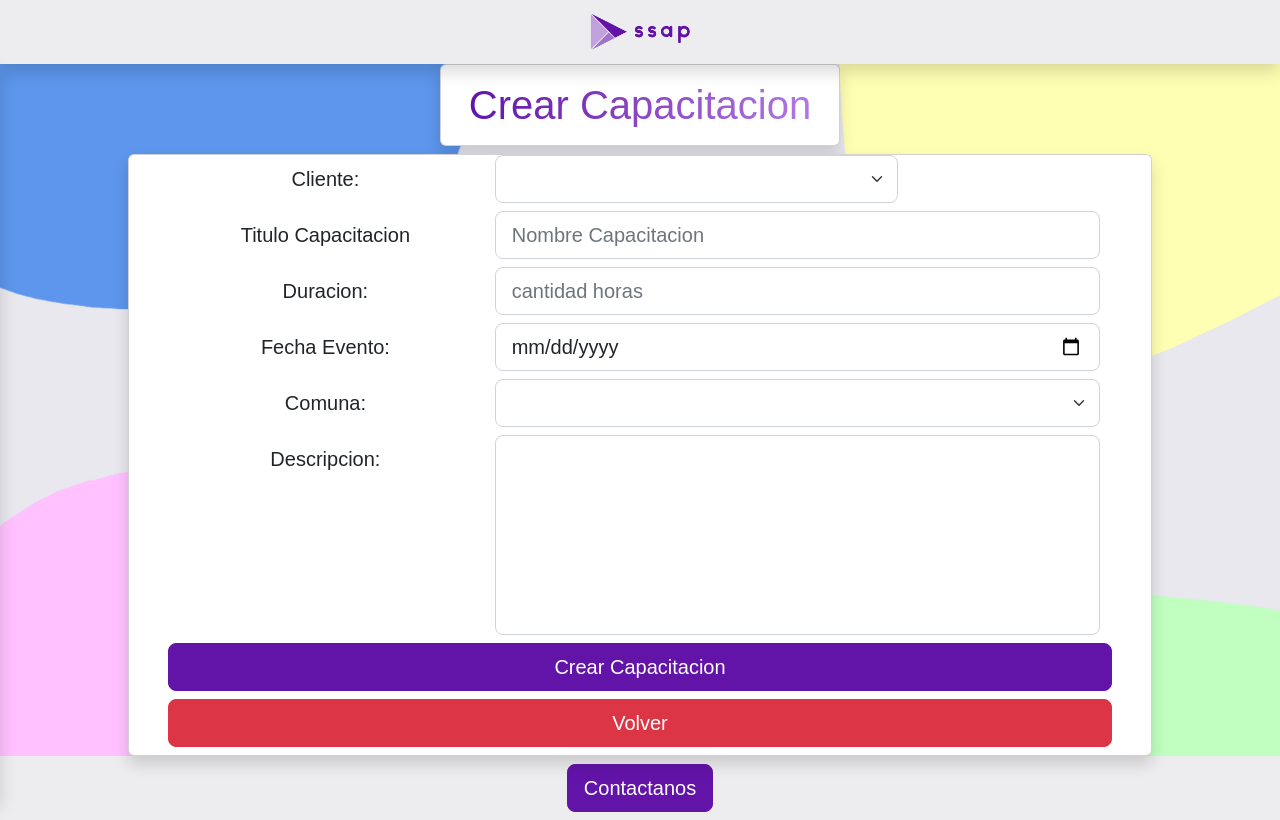
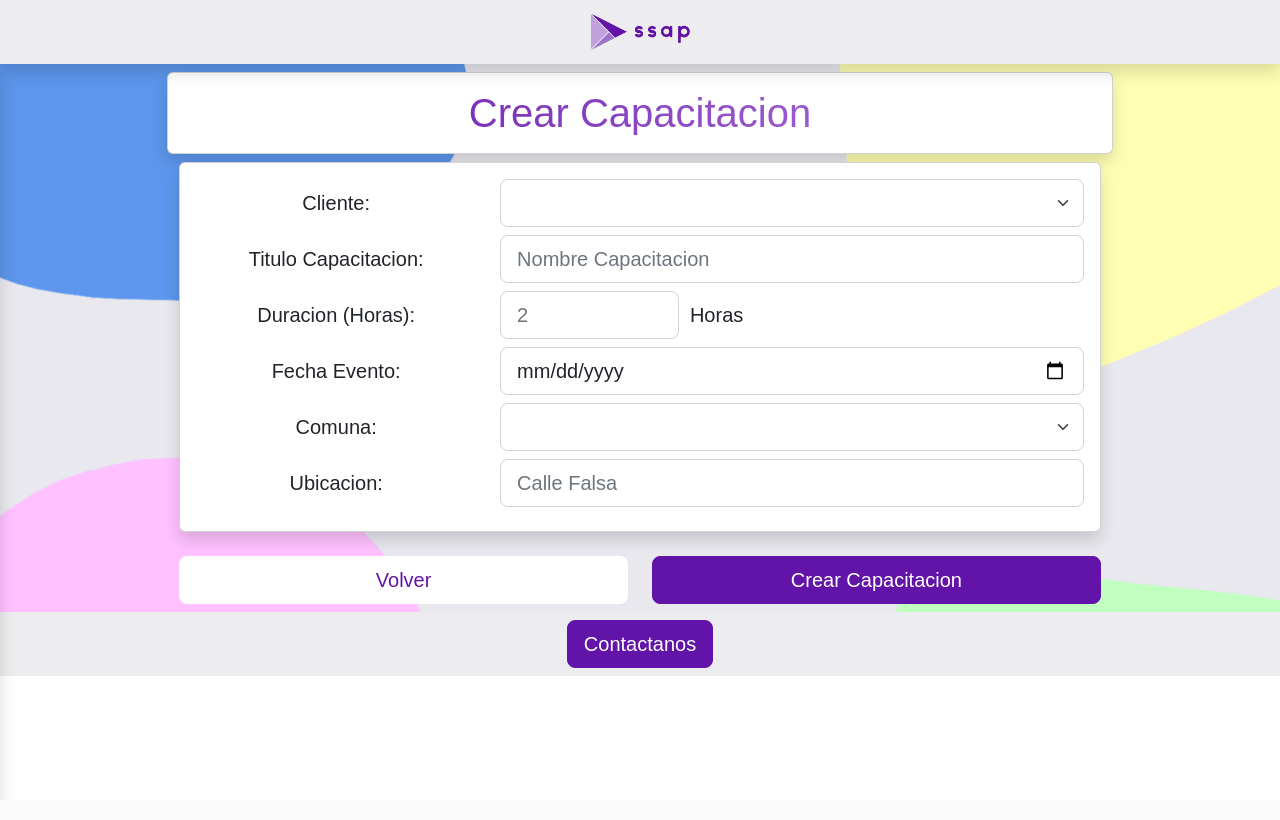
Before and after one commit to danielrojasrabael/Portafolio-Informatica-003D, a Django app: template SSAP_Web/SSAP/templates/SSAP/crearCapacitacion.html in a window 1280 px wide. After the commit the page ends 791 px from the top, so only its background shows below. Run offline with Django 4.2, Linux system fonts and the light colour scheme; the template is opened without the code that fills it, so the values that code supplies are empty; some web fonts are replaced.

Commit message:
Crear capacitación revamp
Se hicieron pequeños cambios en la ventana de crear capacitación

```diff
--- a/SSAP_Web/SSAP/templates/SSAP/crearCapacitacion.html
+++ b/SSAP_Web/SSAP/templates/SSAP/crearCapacitacion.html
@@ -4,9 +4,8 @@
 {%block contenido%}
 <div class="fondo-global">
     <div class="fondo-home">
-
         <div class="contenedor">
-
+            <div class="espacio">
                 {% for mensaje in messages %}
                     <div class="alert alert-danger alert-dismissible fade show col-sm-12" role="alert">
                         <strong>{{mensaje}}</strong>
@@ -14,6 +13,7 @@
                     </div>
                 {% endfor %}
 
+                <div style="text-align: center; width: 90%;">
                     <div class="row esp-input">
                         <div class="card">
                             <div class="card-body">
@@ -21,38 +21,32 @@
                             </div>
                         </div>
                     </div>
-            <h1> </h1>
-
-            <div class="panel-blanco-redondo">
-
-                <div style="text-align: center; width: 90%;">
-
-
+                    <form id="crearCapacitacion" action="" method="post">
+                        {%csrf_token%}
+                        <div class="card col-sm-12">
+                            <div class="card-body">
                                 <div class="row esp-input">
                                     <label for="nombre_empresa" class="col-sm-4 col-form-label col-form-label-lg">Cliente:</label>
                                     <div class="col-sm-8">
-                            <div class="col-sm-8">
                                         <select class="form-select form-select-lg"  name="nombre_empresa">
-                                    {{nombre_empresa | safe}}
                                         </select>
                                     </div>
                                 </div>
-                     </div>
 
-
-                    <form id="formCrear" action="" method="post">
-                        {%csrf_token%}
                                 <div class="row esp-input">
-                            <label for="nombre" class="col-sm-4 col-form-label col-form-label-lg">Titulo Capacitacion</label>
+                                    <label for="nombre" class="col-sm-4 col-form-label col-form-label-lg">Titulo Capacitacion:</label>
                                     <div class="col-sm-8">
                                         <input class="form-control form-control-lg" type="text" name="nombre" placeholder="Nombre Capacitacion"></input>
                                     </div>
                                 </div>
 
                                 <div class="row esp-input">
-                            <label for="duracion" class="col-sm-4 col-form-label col-form-label-lg">Duracion:</label>
+                                    <label for="duracion" class="col-sm-4 col-form-label col-form-label-lg">Duracion (Horas):</label>
                                     <div class="col-sm-8">
-                                <input class="form-control form-control-lg" type="text" placeholder="cantidad horas" name="duracion"></input>
+                                        <div class="col-sm-5" style="display: flex;">
+                                            <input class="form-control form-control-lg" type="text" placeholder="2" name="duracion"></input>
+                                            <label for="duracion" class="col-form-label col-form-label-lg">&nbsp&nbspHoras</label>
+                                        </div>
                                     </div>
                                 </div>
 
@@ -73,20 +67,23 @@
                                 </div>
 
                                 <div class="row esp-input">
-                            <label for="Descripcion" class="col-sm-4 col-form-label col-form-label-lg">Descripcion:</label>
+                                    <label for="ubicacion" class="col-sm-4 col-form-label col-form-label-lg">Ubicacion:</label>
                                     <div class="col-sm-8">
-                                <input class="form-control form-control-lg" type="text" size=200 style="width: 100%; height: 200px;" name="Descripcion" ></input>
+                                        <input class="form-control form-control-lg" type="text" name="ubicacion" placeholder="Calle Falsa"></input>
                                     </div>
                                 </div>
-
-
+                            </div>
+                        </div>
+                        <br>
                         <div class="row esp-input">
-                            <input type="submit" value="Crear Capacitacion" class="btn btn-primary btn-lg"></input>
+                            <div class="col-sm-6">
+                                <a class="btn btn-back btn-lg col-sm-12" href="{%url 'capacitaciones_prof'%}">Volver</a>
+                            </div>
+                            <div class="col-sm-6">
+                                <input type="submit" value="Crear Capacitacion" class="btn btn-primary btn-lg col-sm-12"></input>
+                            </div>
                         </div>
                     </form>
-                    <div class="row esp-input">
-                        <a class="btn btn-danger btn-lg" href="{%url 'capacitaciones_prof'%}">Volver</a>
-                    </div>
                 </div>
             </div>
         </div>
```
Lines whose indentation alone changed are shown as unchanged.
